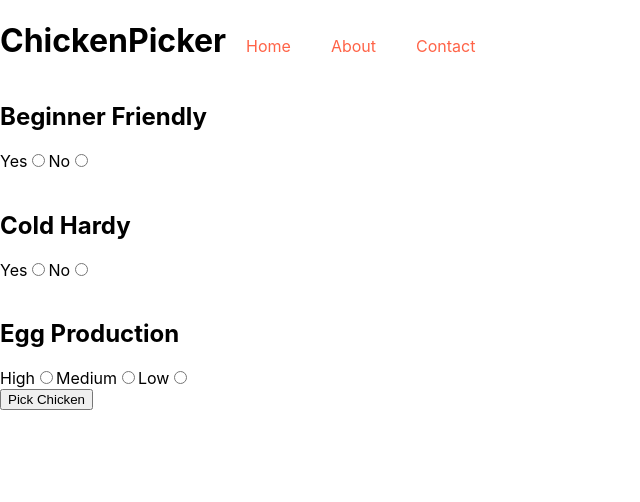
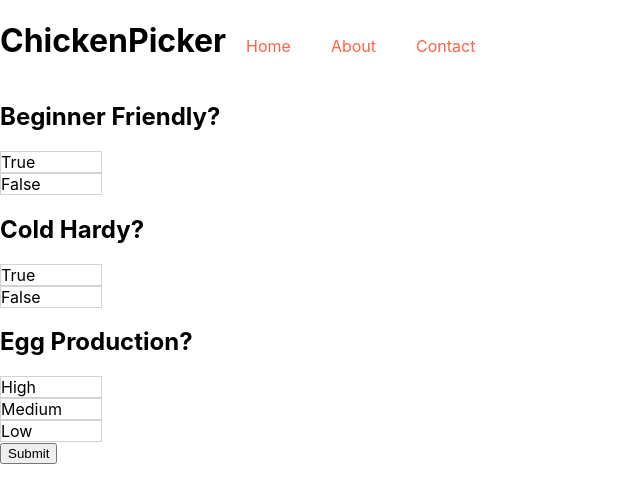
Before and after one commit to this-is-simon/chicken-picker, a React (Create React App) app: page / in a window 1280 px wide. Shown: the top 502 px of the page, without its empty margins (0-640 px from the left). Built offline with nearby package versions, Linux system fonts and the light colour scheme.

Commit message:
Replace existing form with new form which uses divs instead of radio buttons, and install styled-components

```diff
--- a/src/components/Form.js
+++ b/src/components/Form.js
@@ -1,81 +1,27 @@
-import React, {Component} from 'react';
+import React from "react";
+import styled from "styled-components";
 
-class Form extends Component {
+const Option = styled.div`
+    width: 100px;
+    border: 1px solid lightgrey;
+`
 
-    render() {
-        return (
-            <div className='Form'>
-                <form onSubmit={this.props.handleFormSubmit}>
-                    <h2>Beginner Friendly</h2>
-                    <div className="form-check">
-                        <label>Yes</label>
-                            <input
-                                type="radio"
-                                name="beginnerFriendly"
-                                value="true"
-                                className="form-check-input"
-                            />
-                        <label>No</label>
-                            <input
-                                type="radio"
-                                name="beginnerFriendly"
-                                value="false"
-                                className="form-check-input"
-                            />
-                    </div>
-                    <br/>
-                    <div className="form-check">
-                        <h2>Cold Hardy</h2>
-                        <label>Yes</label>
-                            <input
-                                type="radio"
-                                name="coldHardy"
-                                value="true"
-                                className="form-check-input"
-                            />
-                        <label>No</label>
-                            <input
-                                type="radio"
-                                name="coldHardy"
-                                value="false"
-                                className="form-check-input"
-                            />
-                    </div>
-                    <br />
-                    <div className="form-check">
-                        <h2>Egg Production</h2>
-                        <label>High</label>
-                            <input
-                                type="radio"
-                                name="eggProduction"
-                                value="200"
-                                className="form-check-input"
-                            />
-                        <label>Medium</label>
-                            <input
-                                type="radio"
-                                name="eggProduction"
-                                value="150"
-                                className="form-check-input"
-                            />
-                        <label>Low</label>
-                            <input
-                                type="radio"
-                                name="eggProduction"
-                                value="100"
-                                className="form-check-input"
-                            />
-                    </div>
-
-                    <div className="form-group">
-                        <button className="btn btn-primary mt-2" type="submit">
-                            Pick Chicken
-                        </button>
-                    </div>
-                </form>
-            </div>
-        )
-    }
+const Form = (props) => {
+    return (
+        <div>
+            <h2>Beginner Friendly?</h2>
+            <Option onClick={() => { props.handleFormChange('beginnerFriendly', true)}}>True</Option>
+            <Option onClick={() => { props.handleFormChange('beginnerFriendly', false)}}>False</Option>
+            <h2>Cold Hardy?</h2>
+            <Option onClick={() => { props.handleFormChange('coldHardy', true)}}>True</Option>
+            <Option onClick={() => { props.handleFormChange('coldHardy', false)}}>False</Option>
+            <h2>Egg Production?</h2>
+            <Option onClick={() => { props.handleFormChange('eggProduction', 200)}}>High</Option>
+            <Option onClick={() => { props.handleFormChange('eggProduction', 150)}}>Medium</Option>
+            <Option onClick={() => { props.handleFormChange('eggProduction', 100)}}>Low</Option>
+            <button onClick={() => props.handleTestFormSubmit()}>Submit</button>
+        </div>
+    )
 }
 
 export default Form;
--- a/src/components/PerfectChicken.js
+++ b/src/components/PerfectChicken.js
@@ -7,9 +7,9 @@ class PerfectChicken extends Component {
 
     findPerfectChickens = () => {
         const result = chickensData.filter(chicken => {
-            return chicken.coldHardy.toString() === this.props.formData.coldHardy &&
-            chicken.beginnerFriendly.toString() === this.props.formData.beginnerFriendly &&
-            chicken.eggProduction.toString() === this.props.formData.eggProduction
+            return chicken.coldHardy === this.props.formData.coldHardy &&
+            chicken.beginnerFriendly === this.props.formData.beginnerFriendly &&
+            chicken.eggProduction === this.props.formData.eggProduction
         });
         return result
     }
--- a/src/containers/ChickenPicker.js
+++ b/src/containers/ChickenPicker.js
@@ -14,23 +14,37 @@ class ChickenPicker extends Component {
         isSubmitted: false
     };
 
-    // TODO write chickenPickingCalculator
+    // handleFormSubmit = (event) => {
+    //     event.preventDefault();
+    //     const data = new FormData(event.target);
+    //     this.setState({
+    //         formData:
+    //             {
+    //                 beginnerFriendly: data.get('beginnerFriendly'),
+    //                 coldHardy: data.get('coldHardy'),
+    //                 eggProduction: data.get('eggProduction')
+    //             },
+    //         isSubmitted: true
+    //     });
+    // };
 
-    handleFormSubmit = (event) => {
-        event.preventDefault();
-        const data = new FormData(event.target);
+    handleFormChange = (section, value) => {
+        console.log("the person selected...", section, value)
+        this.setState(prevState => ({
+            ...this.state,
+            formData: {
+                ...prevState.formData,
+                [section]: value
+            },
+        }))
+    }
+
+    handleTestFormSubmit = () => {
         this.setState({
-            formData:
-                {
-                    beginnerFriendly: data.get('beginnerFriendly'),
-                    coldHardy: data.get('coldHardy'),
-                    eggProduction: data.get('eggProduction')
-                },
             isSubmitted: true
-        });
-    };
+        })
+    }
 
-    //TODO consider passing chicken object {} to PerfectChicken, eg pickedChicken={ this.state.chicken }
     render() {
 
         let perfectChicken;
@@ -43,7 +57,7 @@ class ChickenPicker extends Component {
                 <Header/>
                 <Route path="/" exact render={() =>
                     <React.Fragment>
-                        <Form handleFormSubmit={this.handleFormSubmit}/>
+                        <Form handleFormChange={this.handleFormChange} handleTestFormSubmit={this.handleTestFormSubmit} />
                         {perfectChicken}
                     </React.Fragment>
                 }/>
```
